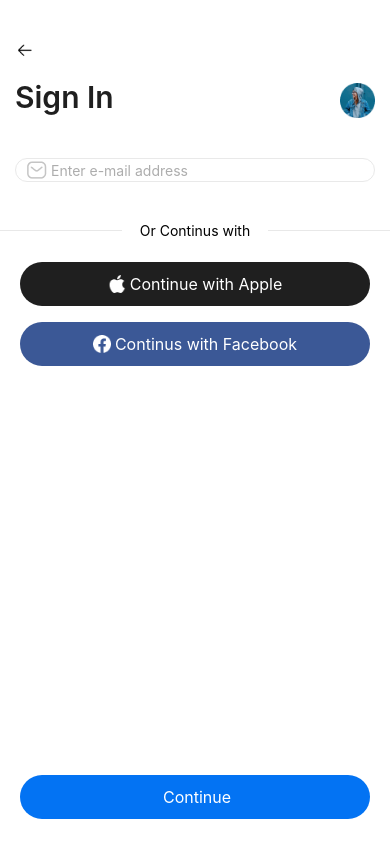
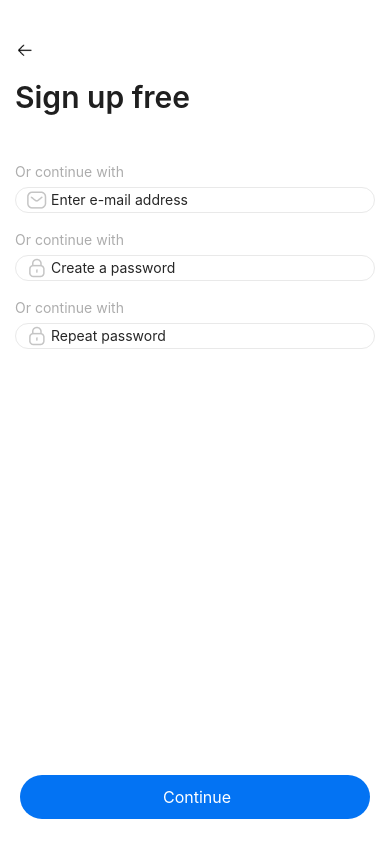
Before and after one commit to hassangulzar1/Native-Assignment-1, a React Native app: screen / in a window 390 px wide. Built offline with nearby package versions, Linux system fonts and the light colour scheme.

Commit message:
signup page almost done

```diff
--- a/App.jsx
+++ b/App.jsx
@@ -4,6 +4,8 @@ import Second from './src/screens/2- Start pages/second/Second';
 import Third from './src/screens/2- Start pages/third/Third';
 import SplashScreen from 'react-native-splash-screen';
 import SignIn from './src/screens/3- Authentication pages/SignIn';
+import SettingsCenter from './src/screens/3- Authentication pages/SettingsCenter';
+import SignUp from './src/screens/3- Authentication pages/SignUp';
 const App = () => {
   useEffect(() => {
     SplashScreen.hide();
@@ -14,7 +16,9 @@ const App = () => {
       {/* <First /> */}
       {/* <Second /> */}
       {/* <Third /> */}
-      <SignIn />
+      {/* <SignIn /> */}
+      {/* <SettingsCenter /> */}
+      <SignUp />
     </>
   );
 };
--- a/src/components/Input/Input.jsx
+++ b/src/components/Input/Input.jsx
@@ -9,17 +9,17 @@ import {
 } from 'react-native';
 const Input = props => {
   return (
-    <SafeAreaView>
+    <SafeAreaView style={{marginHorizontal: 15, marginVertical: 8}}>
       {props.lable && <Text style={styles.placeHolder}>{props.lable}</Text>}
 
       <View style={styles.InputView}>
         <Image style={{marginLeft: 10}} source={props.inputImg} />
         <TextInput
-          style={[styles.placeHolder, {marginLeft: 3}]}
-          //   onChangeText={onChangeNumber}
-          //   value={number}
+          style={[styles.input, {marginLeft: 3}]}
           placeholder={props.placeHolder}
           inputMode="text"
+          value={props.name}
+          readOnly={props.readOnly}
         />
       </View>
     </SafeAreaView>
@@ -30,7 +30,6 @@ export default Input;
 
 const styles = StyleSheet.create({
   InputView: {
-    marginHorizontal: 15,
     marginTop: 5,
     display: 'flex',
     flexDirection: 'row',
@@ -45,4 +44,10 @@ const styles = StyleSheet.create({
     lineHeight: 21,
     color: 'rgba(173, 173, 173, 1)',
   },
+  input: {
+    fontWeight: '400',
+    fontSize: 14,
+    lineHeight: 24,
+    color: 'rgba(39, 39, 39, 1)',
+  },
 });
--- a/src/screens/3- Authentication pages/SettingsCenter.jsx
+++ b/src/screens/3- Authentication pages/SettingsCenter.jsx
@@ -0,0 +1,44 @@
+import React from 'react';
+import {View} from 'react-native';
+import AuthHeader from '../../components/AuthHeader/AuthHeader';
+import Input from '../../components/Input/Input';
+import BigButton from '../../components/BigButton/BigButton';
+
+const SettingsCenter = () => {
+  return (
+    <View style={{flex: 1}}>
+      <View style={{flex: 1, marginHorizontal: 15}}>
+        <AuthHeader
+          title="Sign In"
+          img={require('../../assets/settingsLogo.png')}
+        />
+      </View>
+
+      <View style={{flex: 4}}>
+        <Input
+          lable="E-mail address"
+          inputImg={require('../../assets/emailInput.png')}
+          placeHolder="Enter e-mail address"
+        />
+
+        <Input
+          lable="Password"
+          inputImg={require('../../assets/emailInput.png')}
+          placeHolder="Enter Passwrod"
+        />
+        <Input
+          lable="Authenticate"
+          inputImg={require('../../assets/userInput.png')}
+          readOnly={true}
+          name="Travel Blogger"
+          placeHolder="Enter Passwrod"
+        />
+      </View>
+      <View style={{flex: 0.5}}>
+        <BigButton text="Save Settings" color="rgba(3, 115, 243, 1)" />
+      </View>
+    </View>
+  );
+};
+
+export default SettingsCenter;
--- a/src/screens/3- Authentication pages/SignIn.jsx
+++ b/src/screens/3- Authentication pages/SignIn.jsx
@@ -8,10 +8,7 @@ const SignIn = () => {
   return (
     <View style={{flex: 1}}>
       <View style={{flex: 1, marginHorizontal: 15}}>
-        <AuthHeader
-          title="Sign In"
-          img={require('../../assets/settingsLogo.png')}
-        />
+        <AuthHeader title="Sign In" />
       </View>
 
       <View style={{flex: 4}}>
--- a/src/screens/3- Authentication pages/SignUp.jsx
+++ b/src/screens/3- Authentication pages/SignUp.jsx
@@ -0,0 +1,51 @@
+import React from 'react';
+import AuthHeader from '../../components/AuthHeader/AuthHeader';
+import Input from '../../components/Input/Input';
+import {View, Image, Text, StyleSheet} from 'react-native';
+import BigButton from '../../components/BigButton/BigButton';
+
+const SignUp = () => {
+  return (
+    <View style={{flex: 1}}>
+      <View style={{flex: 1, marginHorizontal: 15}}>
+        <AuthHeader title="Sign up free" />
+      </View>
+
+      <View style={{flex: 4}}>
+        <Input
+          lable="Or continue with"
+          inputImg={require('../../assets/emailInput.png')}
+          placeHolder="Enter e-mail address"
+        />
+
+        <Input
+          lable="Or continue with"
+          inputImg={require('../../assets/passwordInput.png')}
+          placeHolder="Create a password"
+        />
+
+        <Input
+          lable="Or continue with"
+          inputImg={require('../../assets/passwordInput.png')}
+          placeHolder="Repeat password"
+        />
+      </View>
+
+      <View style={{flex: 0.5}}>
+        <BigButton text="Continue" color="rgba(3, 115, 243, 1)" />
+      </View>
+    </View>
+  );
+};
+
+export default SignUp;
+
+const styles = StyleSheet.create({
+  afterSignIn: {
+    marginTop: 40,
+    display: 'flex',
+    flexDirection: 'row',
+    alignItems: 'center',
+    justifyContent: 'space-between',
+  },
+});
```
